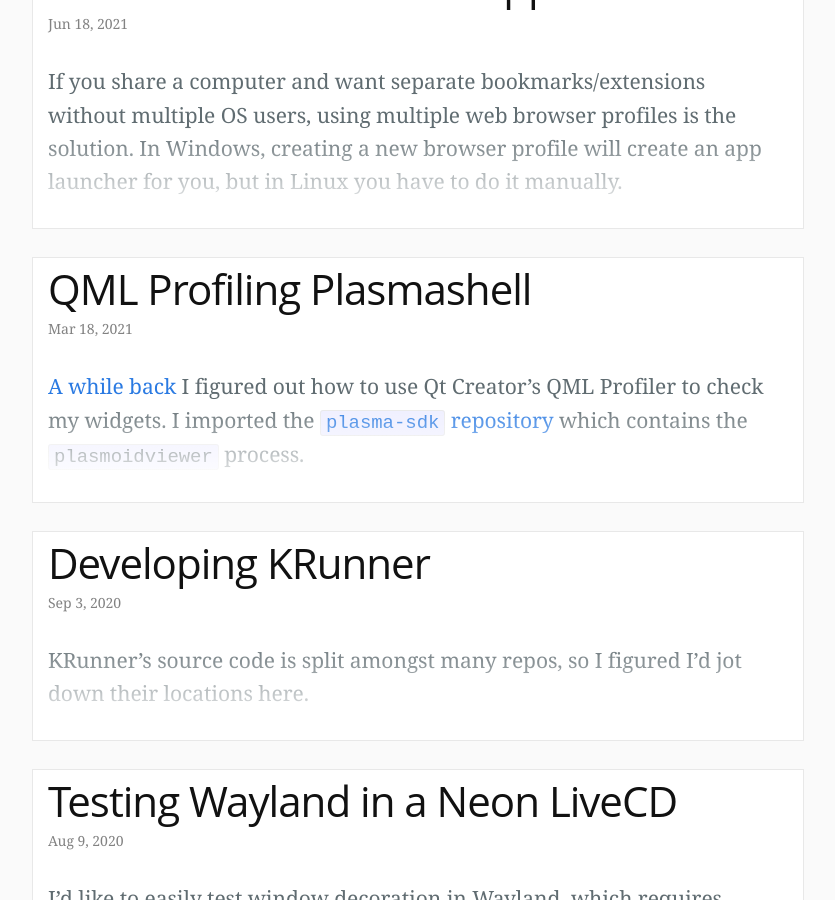
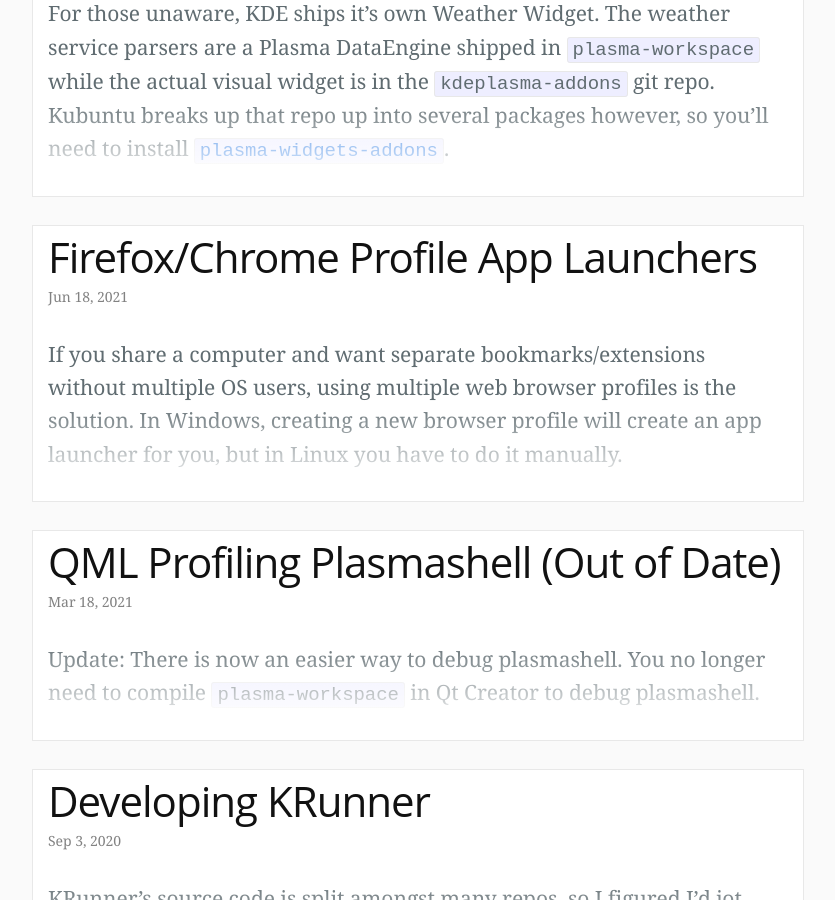
Before and after one commit to Zren/zren.github.io, a Jekyll site: the page built from index.html, in a window 1280 px wide and 900 px high, scrolled down 847 px. Shown: the whole window, without its empty margins (222-1057 px from the left). Built offline with Jekyll 4.4.1, drawn with Linux system fonts in a browser that asks for light colours; some of the changed lines change nothing that is shown; some of the changed text lies outside the part shown.

Commit message:
New post outlining how to QML Profile Plasmashell

````diff
--- a/_posts/2021-03-18-qml-profiling-plasmashell.markdown
+++ b/_posts/2021-03-18-qml-profiling-plasmashell.markdown
@@ -1,7 +1,13 @@
 ---
-title: QML Profiling Plasmashell
+title: QML Profiling Plasmashell (Out of Date)
 layout: post
 ---
+
+Update: There is now an easier way to debug plasmashell. You no longer need to compile `plasma-workspace` in Qt Creator to debug plasmashell.
+
+Please [read this article]({% post_url 2022-04-07-qml-profiling-plasmashell %}) on how to use the `qmlprofiler` command to create `.qtd` files you can load in Qt Creator.
+
+-----
 
 [A while back](https://github.com/Zren/plasma-applets/issues/118#issuecomment-362778737) I figured out how to use Qt Creator's QML Profiler to check my widgets. I imported the [`plasma-sdk` repository](https://invent.kde.org/plasma/plasma-sdk) which contains the `plasmoidviewer` process.
 
--- /dev/null
+++ b/_posts/2022-04-07-qml-profiling-plasmashell.markdown
@@ -0,0 +1,130 @@
+---
+title: QML Profiling Plasmashell
+layout: post
+---
+
+Since [my last article]({% post_url 2021-03-18-qml-profiling-plasmashell %}) on the subject, I've found out that `plasmashell` has an environment variable that enables QML Profiling which makes debugging Plasma far simpler.
+
+
+Open up the Konsole app (`Meta+T`), then paste the following (`Ctrl+Shift+V`) to restart plasmashell in debug mode:
+
+```bash
+PLASMA_ENABLE_QML_DEBUG=1 plasmashell --replace -qmljsdebugger=port:5555,5565,services:CanvasFrameRate,EngineControl,DebugMessages,DebugTranslation
+```
+
+You should see the following in the logs.
+
+```
+QML debugging is enabled. Only use this in a safe environment.
+QML Debugger: Waiting for connection on port 5555...
+```
+
+`PLASMA_ENABLE_QML_DEBUG=1` [tells plasmashell](https://invent.kde.org/plasma/plasma-workspace/-/blame/master/shell/main.cpp#L58-62) to create a `QQmlDebuggingEnabler` which tells it not to ignore the `-qmljsdebugger` argument.
+
+* `-qmljsdebugger=` configures what data to expose and how to connect to it.
+* `port:5555,5565` will select an open port between `5555` .. `5565`
+* Without `,block,` `plasmashell` continues loading and display the panels + wallpapers.
+* If we add `,block,` `plasmashell` will pause from loading until `qmlprofiler` (explained below) connects to it. This allows you to profile the startup of `plasmashell`.
+* `services:CanvasFrameRate,EngineControl,DebugMessages,DebugTranslation` enables the same services that Qt Creator does. `CanvasFrameRate` is the important service as it is [the code name for the "QML Profiler"](https://github.com/qt/qtdeclarative/blob/784c62441333de8d13d31c719ac01e6096247c01/src/qml/debugger/qqmldebugserviceinterfaces.cpp#L47).
+
+To read more about the `-qmljsdebugger` read the Qt documentation:
+<https://doc.qt.io/qt-5/qtquick-debugging.html#starting-applications>
+
+### qmlprofiler
+
+`qmlprofiler` (`qmlprofiler-qt5` in OpenSUSE) is a terminal command we run in a separate Konsole window/tab (`Meta+T`).
+
+```bash
+qmlprofiler --interactive --record off --attach localhost --port 5555 --output ~/Desktop/plasmashell$(date +%s).qtd
+```
+
+Breaking this command down:
+
+* `--interactive` allows us to enter type commands to start recording, or save recordings to file.
+* `--record off` tells it to not record when we connect to `plasmashell`
+* `--attach localhost` switches to connecting to an already running program
+* `--port 5555` which port to connect to
+* `--output ~/Desktop/plasmashell$(date +%s).qtd` Make sure you save as a `.qtd` filetype or you won't be able to open it in Qt Creator.
+
+For more help, type `qmlprofiler --help`.
+
+After running the command you should see:
+
+```
+Connected to localhost:5555. Wait for profile data or type a command (type 'help' to show list of commands).
+Recording Status: off
+>
+```
+
+Type `help` then hit `Enter`.
+
+```
+> help
+The following commands are available:
+'r', 'record'
+    Switch recording on or off.
+'o [file]', 'output [file]'
+    Output profiling data to <file>. If no <file>
+    parameter is given, output to whatever was given
+    with --output, or standard output.
+'c', 'clear'
+    Clear profiling data recorded so far from memory.
+'f [file]', 'flush [file]'
+    Stop recording if it is running, then output the
+    data, and finally clear it from memory.
+'q', 'quit'
+    Terminate the target process if started from
+    qmlprofiler, and qmlprofiler itself.
+```
+
+Since `plasmashell` creates huge amounts of profiling data, we'll only start recording after plasma is loaded to make it easier to track down the issues occurring after it's fully loaded.
+
+```
+> record
+Recording started
+```
+
+When you've finished triggering the memory leak. Type `flush` to save to the output file we specified when `qmlprofiler` was run.
+
+```
+> flush
+Data written to /home/chris/Desktop/plasmashell1649368701.qtd.
+```
+
+Please note that the longer the command runs, the more data the output file uses. A simple 10 second test can create a file 2 Mb. If you do lots of interactions over 60 seconds, it can be 20 Mb. The larger the file, the longer it'll take to load in Qt Creator, and the more RAM is needed to preview it. At launch, Qt Creator uses 60-120Mb of RAM. After loading a 2Mb `.qtd` file, it uses 300Mb of RAM. After loading the 20Mb `.qtd` file, it used 600Mb of RAM and took 10 seconds to load in Qt Creator.
+
+### Compress/Share
+
+If you're a user, at this point you'll need to compress the file before uploading it.
+
+Right click the file > Compress > Here (as TAR.GZ)
+
+### Profiling Plasmashell startup
+
+Previously, we skipped recording when plasma started up to minimize the file size. However a KDE dev might as you to profile the startup, so use these commands instead.
+
+```bash
+PLASMA_ENABLE_QML_DEBUG=1 plasmashell --replace -qmljsdebugger=port:5555,5565,block,services:CanvasFrameRate,EngineControl,DebugMessages,DebugTranslation
+```
+
+```bash
+qmlprofiler --interactive --attach localhost --port 5555 --output ~/Desktop/plasmashell$(date +%s).qtd
+```
+
+If you're a developer, you can even turn this into a one liner with:
+
+```bash
+PLASMA_ENABLE_QML_DEBUG=1 qmlprofiler --interactive --output ~/Desktop/plasmashell$(date +%s).qtd plasmashell --replace
+```
+
+All you need to do is type `f` then `Enter` (ignore the plasma logs) and it'll save to file.
+
+### Loading Trace Files In Qt Creator
+
+If you haven't yet installed Qt Creator:
+
+{% include installPackage.html
+	ubuntu='qtcreator'
+	arch='qtcreator'
+	opensuse='qt5-creator'
+%}
````
